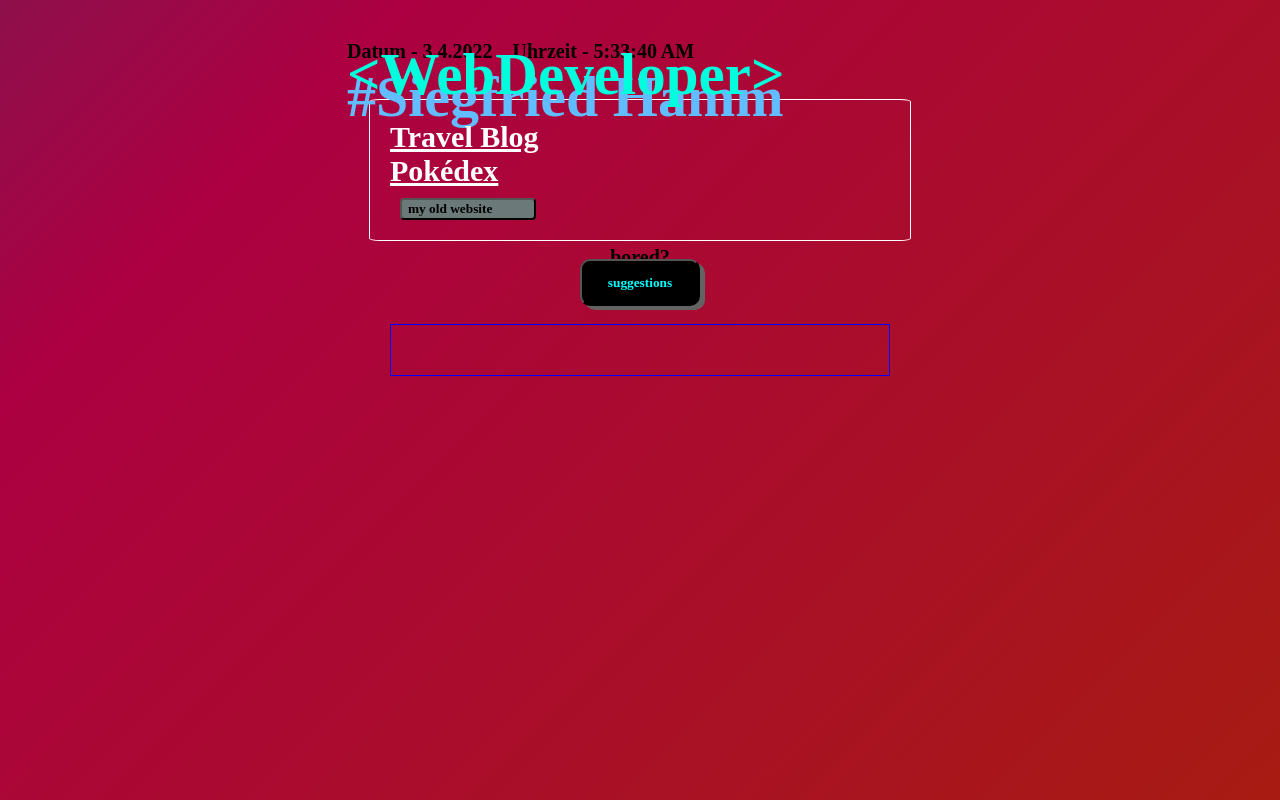
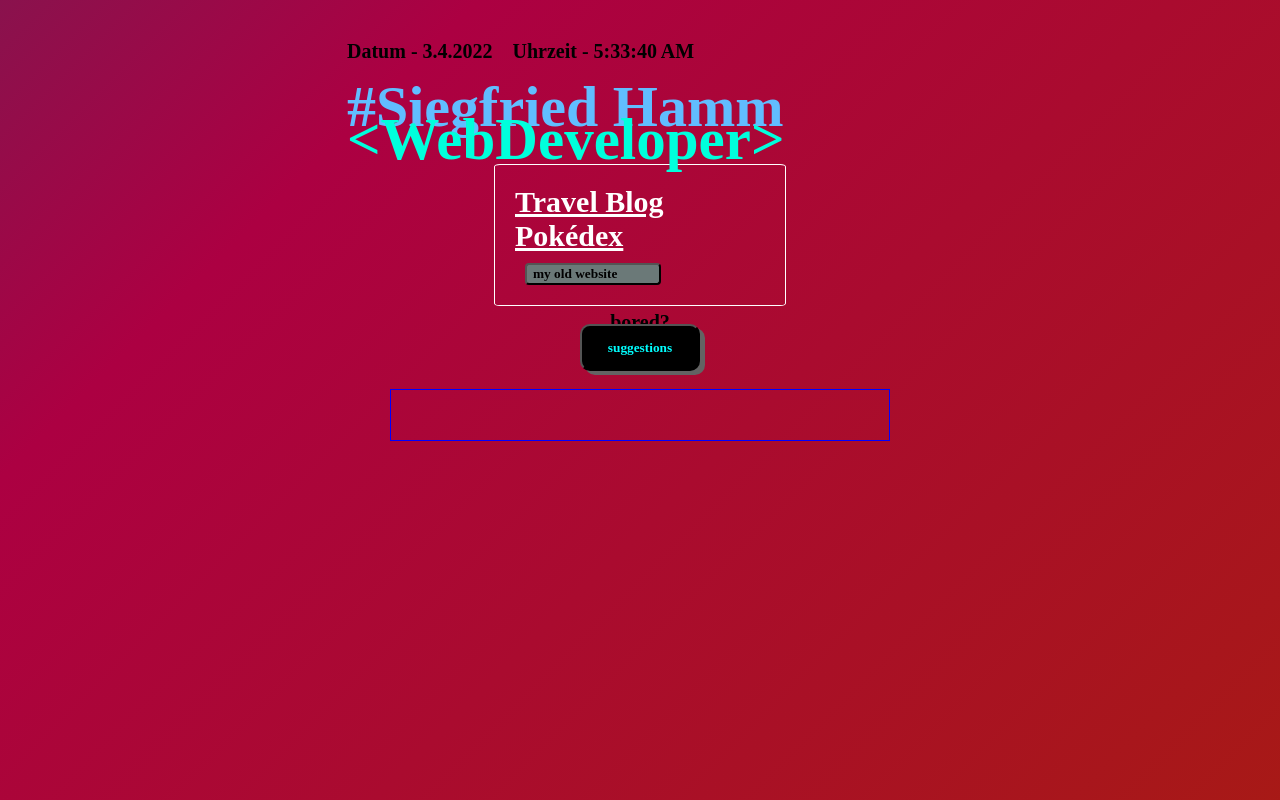
Before and after one commit to siggi-ai/newport, a Vue app: page / in a window 1280 px wide. Built offline with nearby package versions, Linux system fonts and the light colour scheme; no server answers; a web font is replaced by a local one.

Commit message:
in place

```diff
--- a/src/App.vue
+++ b/src/App.vue
@@ -173,6 +173,7 @@ body {
   font-family: "Bungee Hairline";
   font-size: 58px;
   color: #61bdff;
+  line-height: 150%;
 }
 
 .title {
@@ -185,7 +186,7 @@ body {
   overflow: hidden;
   white-space: nowrap;
   animation: typewriter 3s steps(50, end);
-  margin-top: -90px;
+  margin-top: -45px;
 }
 
 @keyframes typewriter {
@@ -235,7 +236,7 @@ body {
   color: rgb(168 238 255);
   margin: 0 auto;
   margin-top: 10px;
-  width: 500px;
+  width: 250px;
   padding: 20px;
   font-family: "Bungee Hairline";
   font-weight: bold;
```
